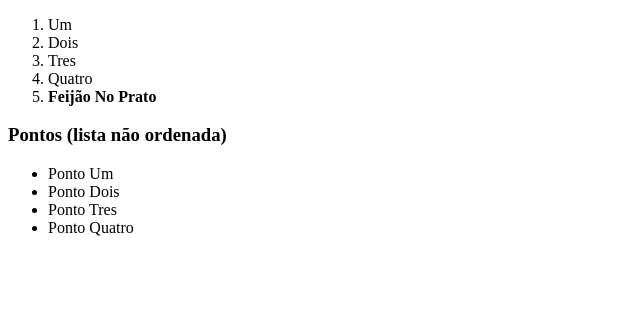
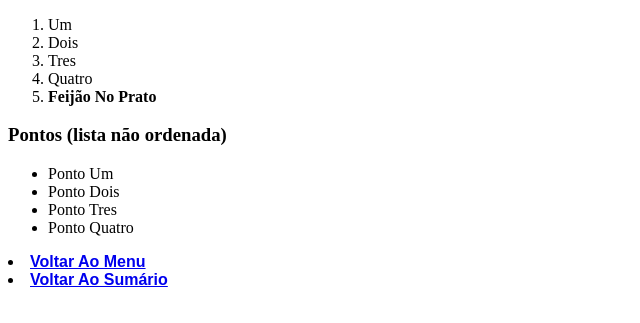
Before and after one commit to AntonioTSouza/DEW2023, a plain HTML site: page paginas/listas.html in a window 1280 px wide. Shown: the part 105-428 px from the top of the page, without its empty margins (0-640 px from the left). Drawn offline with Linux system fonts and the light colour scheme.

Commit message:
Listas feitas no HTML

```diff
--- a/paginas/listas.html
+++ b/paginas/listas.html
@@ -22,5 +22,7 @@
         <li>Ponto Tres</li>
         <li>Ponto Quatro</li>
     </ul>
+    <font face="arial"><li><strong><a href="../index.html">Voltar Ao Menu</a></strong></li></font>
+    <font face="arial"><li><strong><a href="../pagina-teste/coisas.html">Voltar Ao Sumário</a></strong></li></font>
 </body>
 </html>
```
Also changed, not shown: paginas/listasaninhadas.html (+2 -0 lines), paginas/listasdetermos.html (+2 -0 lines).
